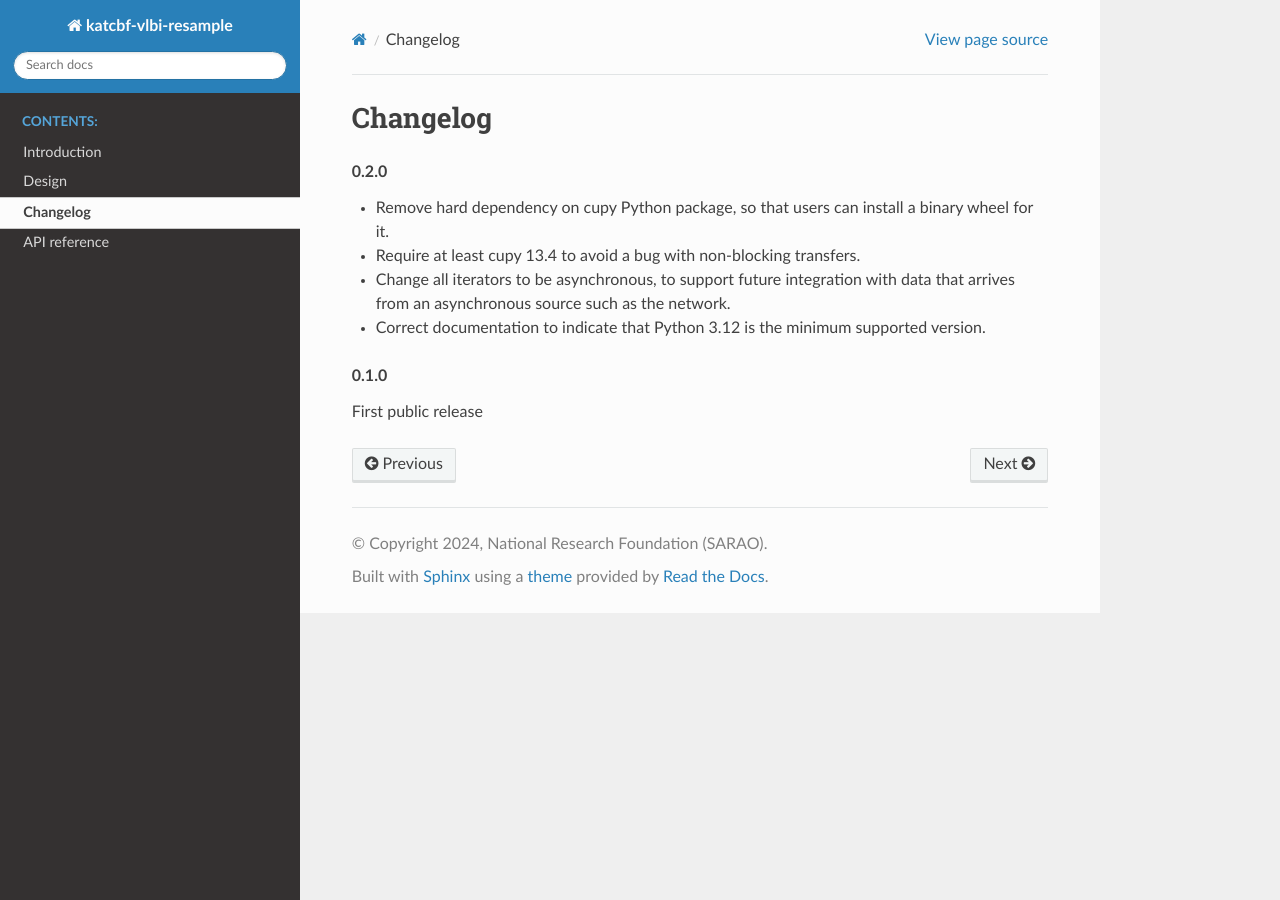
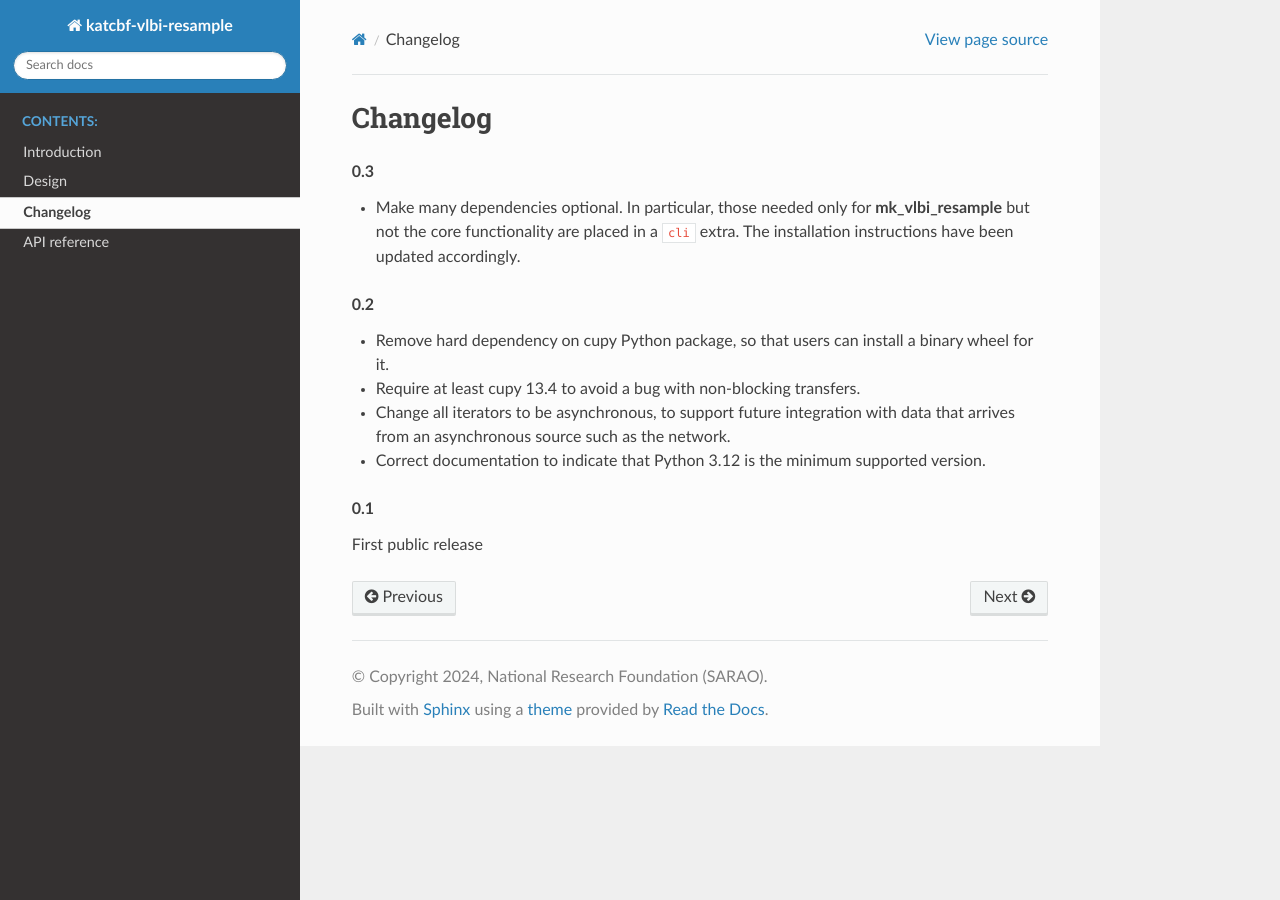
Before and after one commit to ska-sa/katcbf-vlbi-resample, a Sphinx documentation site: the page built from doc/changelog.rst, in a window 1280 px wide. Built offline with Sphinx 7.4.7 and the Read the Docs theme 3.1.0, drawn with Linux system fonts in a browser that asks for light colours.

Commit message:
Add a changelog for v0.3
Also update the changelog to refer to 0.1 and 0.2 rather than 0.1.0 and
0.2.0. The former are the actual released version numbers.

```diff
--- a/doc/changelog.rst
+++ b/doc/changelog.rst
@@ -1,7 +1,14 @@
 Changelog
 =========
 
-.. rubric:: 0.2.0
+.. rubric:: 0.3
+
+- Make many dependencies optional. In particular, those needed only for
+  :program:`mk_vlbi_resample` but not the core functionality are placed in
+  a ``cli`` extra. The installation instructions have been updated
+  accordingly.
+
+.. rubric:: 0.2
 
 - Remove hard dependency on cupy Python package, so that users can install a
   binary wheel for it.
@@ -11,6 +18,6 @@ Changelog
 - Correct documentation to indicate that Python 3.12 is the minimum supported
   version.
 
-.. rubric:: 0.1.0
+.. rubric:: 0.1
 
 First public release
```
